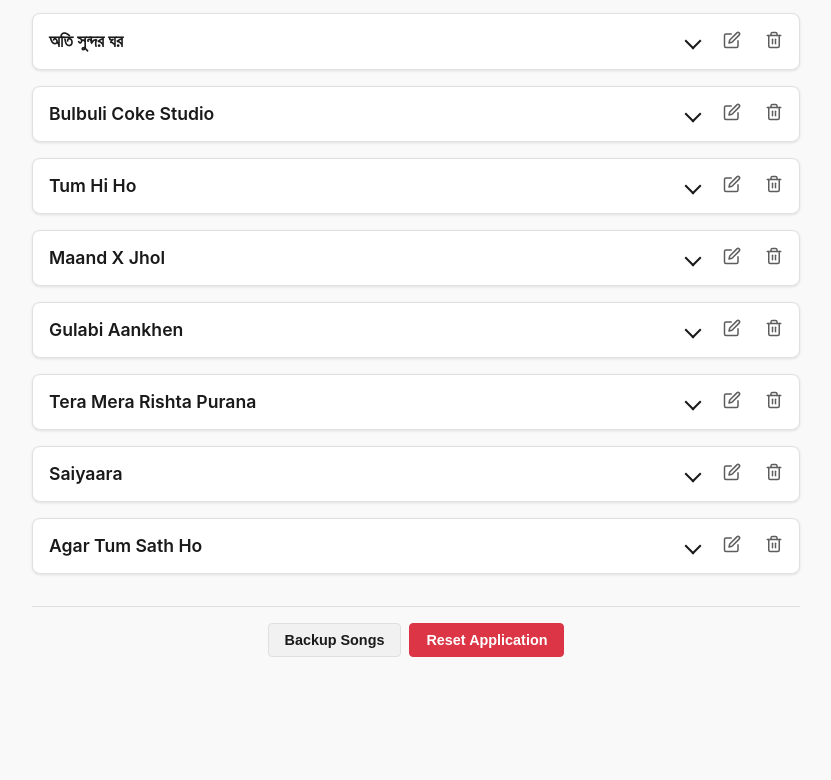
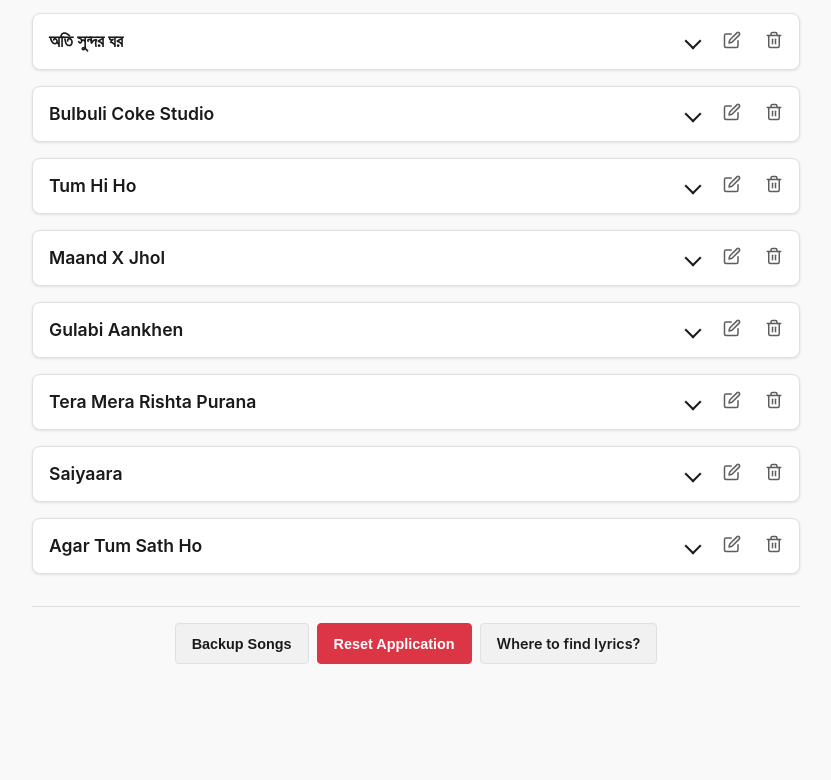
Before and after one commit to nasirulchatgpt1-lang/lyrics-manager, a plain HTML site: page index.html in a window 1280 px wide. Shown: the part 1386-2166 px from the top of the page, without its empty margins (224-1055 px from the left). Drawn offline with Linux system fonts and the light colour scheme.

Commit message:
index.html

```diff
--- a/index.html
+++ b/index.html
@@ -34,6 +34,9 @@
     background-color: #a12c38;
     border-color: #a12c38;
 }
+		.app-controls .control-btn {
+    text-decoration: none; /* Removes underline from the link */
+}
         :root {
             /* Light Theme (Default) */
             --bg-color: #f9f9f9;
@@ -416,6 +419,7 @@
 <div class="app-controls">
     <button id="backup-btn" class="control-btn">Backup Songs</button>
     <button id="reset-btn" class="control-btn btn-danger">Reset Application</button>
+	<a href="https://www.smule.com/songs" target="_blank" rel="noopener noreferrer" class="control-btn">Where to find lyrics?</a>
 </div>
 <!-- END: New Controls Section -->
     </main>
```
